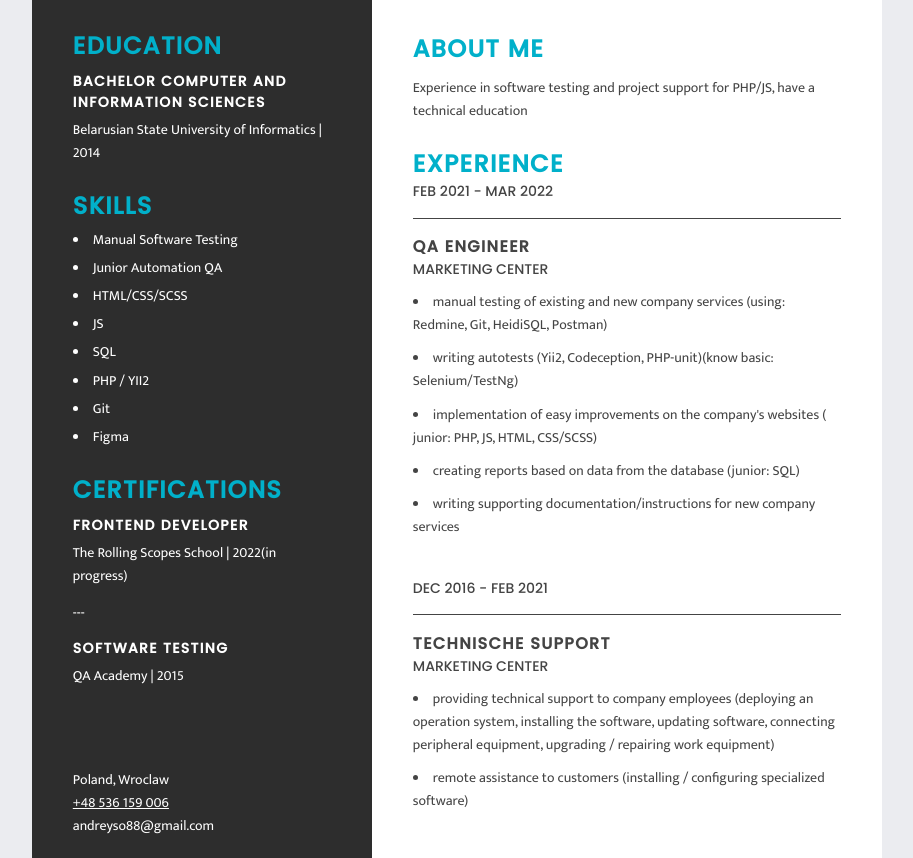
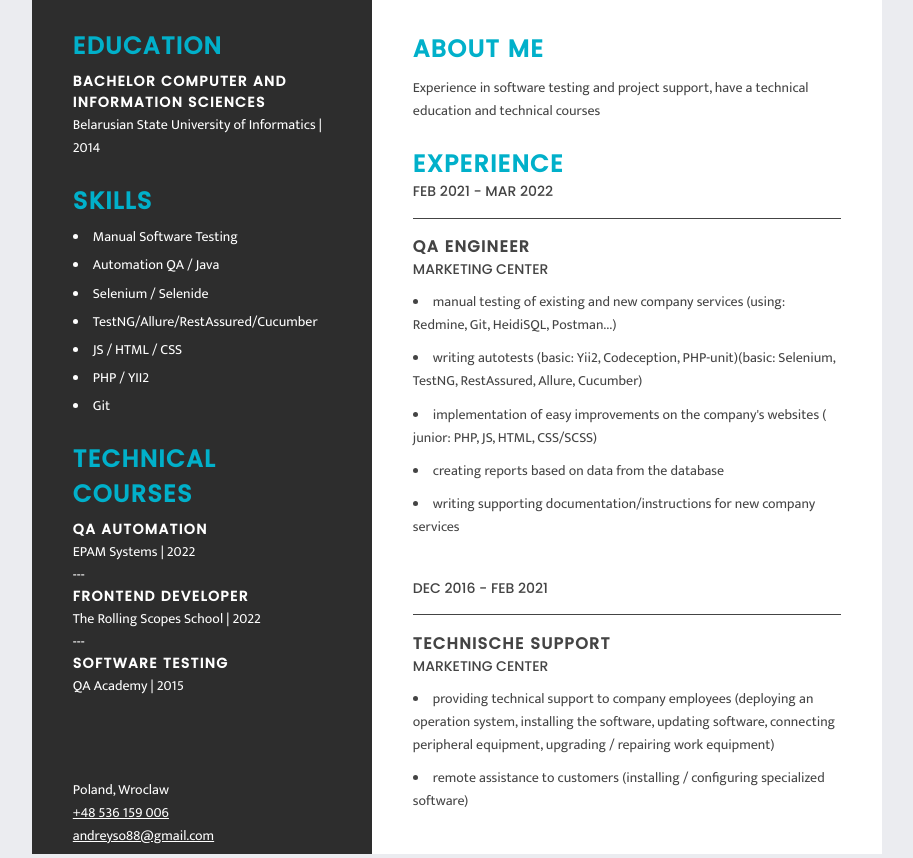
Before and after one commit to AndreySo1/my_CV, a plain HTML site: page cv-html/index.html in a window 1280 px wide. Shown: the part 347-1205 px from the top of the page, without its empty margins (183-1096 px from the left). Drawn offline with Linux system fonts and the light colour scheme.

Commit message:
fix: add skills

```diff
--- a/cv-html/index.html
+++ b/cv-html/index.html
@@ -25,7 +25,7 @@
                     Andrey<br>Soroko
                 </div>
                 <div class="name-job">
-                    QA Engineer /<br>Junior Front-end Developer
+                    QA Engineer
                 </div>
                 <!-- <hr> -->
             </div>
@@ -39,17 +39,19 @@
 
                     <h3>Skills</h3>
                     <li>Manual Software Testing</li>
-                    <li>Junior Automation QA</li>
-                    <li>HTML/CSS/SCSS</li>
-                    <li>JS</li>
-                    <li>SQL</li>
+                    <li>Automation QA / Java</li>
+                    <li>Selenium / Selenide</li>
+                    <li>TestNG/Allure/RestAssured/Cucumber</li>
+                    <li>JS / HTML / CSS</li>
                     <li>PHP / YII2</li>
                     <li>Git</li>
-                    <li>Figma</li>
 
-                    <h3>Certifications</h3>
+                    <h3>Technical courses</h3>
+                    <h4>QA Automation</h4>
+                    <p>EPAM Systems | 2022</p>
+                    <p>---</p>
                     <h4>Frontend Developer</h4>
-                    <p>The Rolling Scopes School | 2022(in progress)</p>
+                    <p>The Rolling Scopes School | 2022</p>
                     <p>---</p>
                     <h4>Software Testing</h4>
                     <p>QA Academy | 2015</p>
@@ -57,14 +59,14 @@
                     <div class="block-location">
                         <p>Poland, Wroclaw <br>
                         <a href="tel: +48536159006">+48 536 159 006</a><br>
-                        <a href="mailto: andreyso88@gmail.com"></a>andreyso88@gmail.com</p>
+                        <a href="mailto: andreyso88@gmail.com">andreyso88@gmail.com</a><p></p>
                     </div>
                 </div>
             </div>
             <div class="block block-right four">
                 <div class="info">
                     <h3>About me</h3>
-                    <p>Experience in software testing and project support for PHP/JS, have a technical education</p>
+                    <p>Experience in software testing and project support, have a technical education and technical courses</p>
                     <h3>Experience</h3>
 
                     <span>feb 2021 - mar 2022</span>
@@ -72,10 +74,10 @@
                     <h4>QA Engineer</h4>
                     <span>Marketing Center</span>
 
-                    <li>manual testing of existing and new company services (using: Redmine, Git, HeidiSQL, Postman)</li>
-                    <li>writing autotests (Yii2, Codeception, PHP-unit)(know basic: Selenium/TestNg)</li>
+                    <li>manual testing of existing and new company services (using: Redmine, Git, HeidiSQL, Postman...)</li>
+                    <li>writing autotests (basic: Yii2, Codeception, PHP-unit)(basic: Selenium, TestNG, RestAssured, Allure, Cucumber)</li>
                     <li>implementation of easy improvements on the company's websites ( junior: PHP, JS, HTML, CSS/SCSS)</li>
-                    <li>creating reports based on data from the database (junior: SQL)</li>
+                    <li>creating reports based on data from the database</li>
                     <li>writing supporting documentation/instructions for new company services</li>
 
                     <span id="space">dec 2016 - feb 2021</span>
--- a/cv-html/style.css
+++ b/cv-html/style.css
@@ -129,6 +129,17 @@ p,li{
     color: #fff;
     font: normal 14px 'Mukta', sans-serif;
 }
+
+.education p{
+   margin-top: 0;
+   margin-bottom: 0;
+}
+.education h3{
+   margin-bottom: 3%;
+}
+.education h4{
+   margin-top: 0;
+}
 /* .education p:last-child{
     padding-top: 30%;
     text-transform: none;
```
